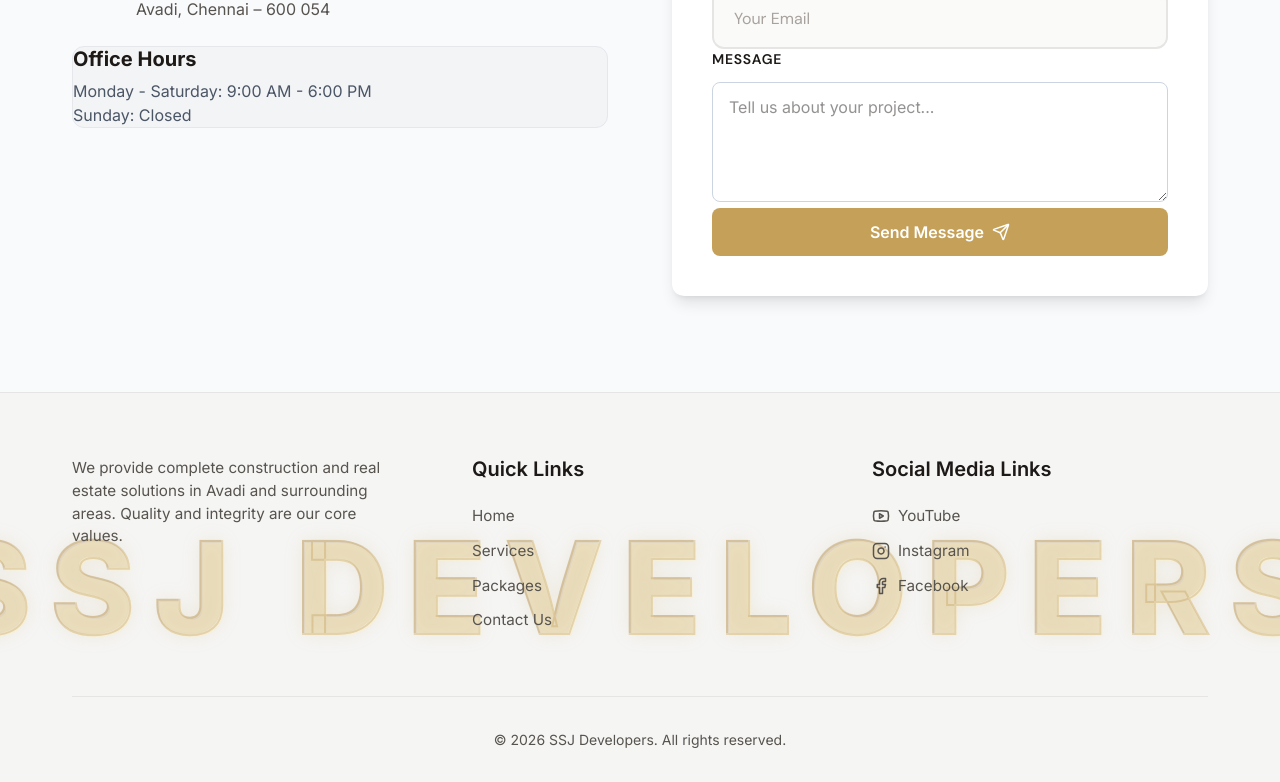
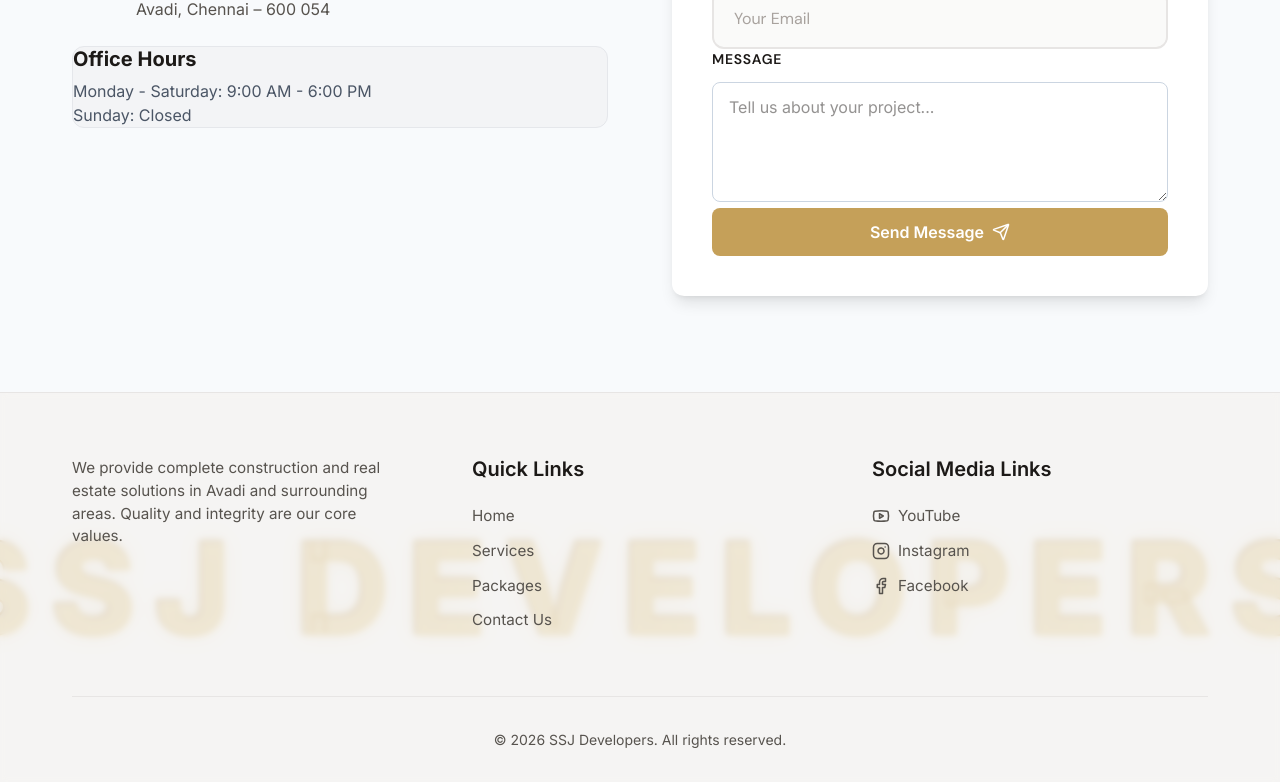
Before and after one commit to MAX2YT/SSJ_DEVELOPERS, a React (Vite) app: page /contact in a window 1280 px wide. Shown: the part 469-1251 px from the top of the page. Built offline with nearby package versions, Linux system fonts and the light colour scheme.

Commit message:
sivvvvvvvvvvvahu

```diff
--- a/src/components/Footer.css
+++ b/src/components/Footer.css
@@ -30,6 +30,17 @@
     filter: blur(0.3px);
     opacity: 1;
     z-index: 0;
+}
+
+.footer::after {
+    content: '';
+    position: absolute;
+    inset: 0;
+    backdrop-filter: blur(3px);
+    -webkit-backdrop-filter: blur(3px);
+    background: rgba(var(--bg-card-rgb, 245, 244, 242), 0.45);
+    z-index: 0;
+    pointer-events: none;
 }
 
 .footer .container {
```
